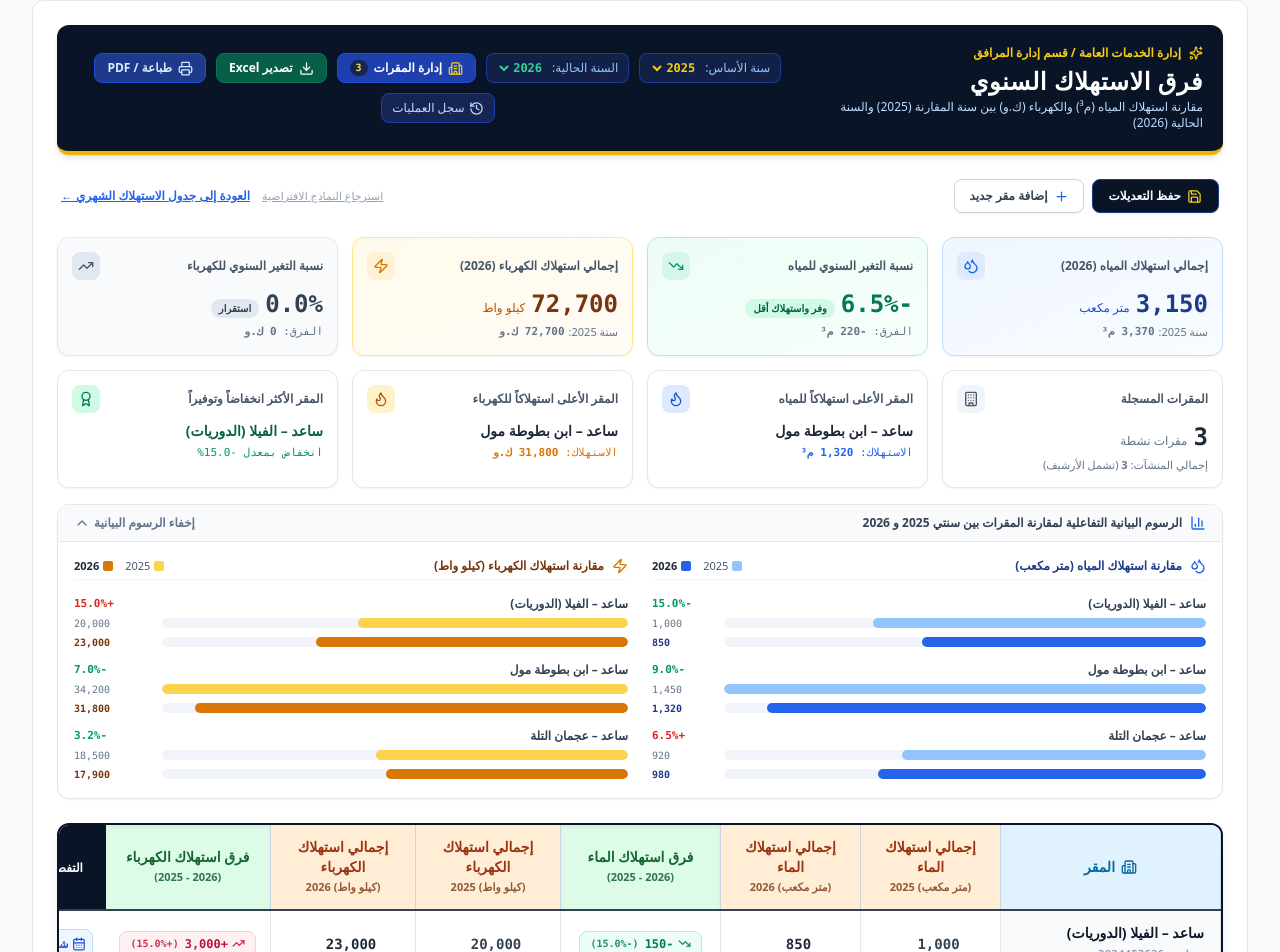
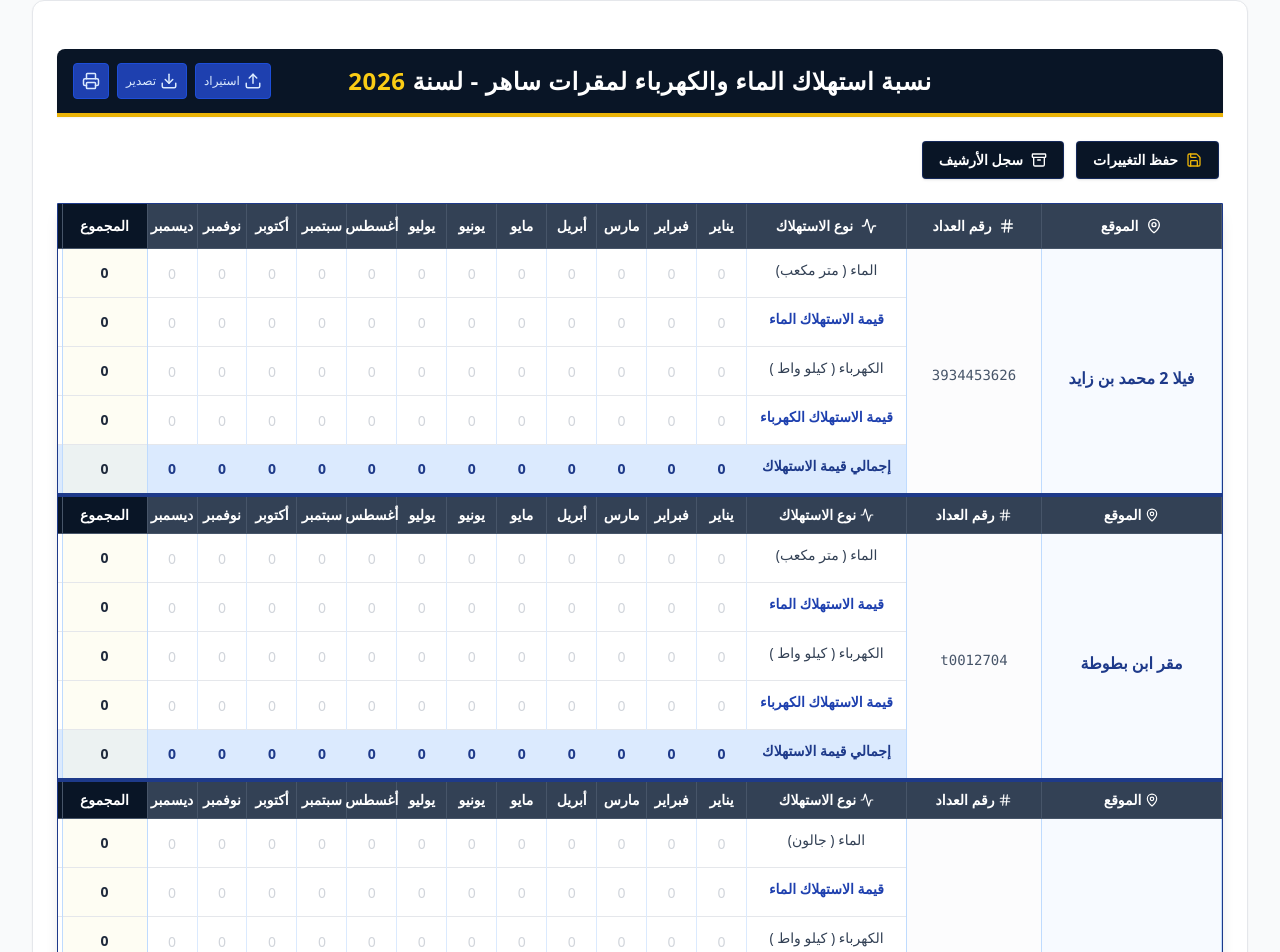
Before and after one commit to privatep88/record_water_elc, a React (Vite) app: page / in a window 1280 px wide. Shown: the part 204-1156 px from the top of the page. Built offline with nearby package versions, Linux system fonts and the light colour scheme.

Commit message:
feat: update annual consumption system defaults
- Default active view to monthly
- Expand selectable years range to 2015-2099
- Add reset-to-zero functionality for consumption data
- Increment storage version for records to v2

```diff
--- a/App.tsx
+++ b/App.tsx
@@ -20,8 +20,8 @@ const getInitialData = (): SiteData[] => {
 };
 
 function App() {
-  // Navigation View Tab: 'annual_diff' or 'monthly'
-  const [activeView, setActiveView] = useState<'annual_diff' | 'monthly'>('annual_diff');
+  // Navigation View Tab: 'monthly' or 'annual_diff' (Default: جدول الاستهلاك الشهري)
+  const [activeView, setActiveView] = useState<'annual_diff' | 'monthly'>('monthly');
 
   // Set default year to current year dynamically
   const [currentYear, setCurrentYear] = useState(new Date().getFullYear());
--- a/components/AnnualConsumption/AnnualConsumptionSystem.tsx
+++ b/components/AnnualConsumption/AnnualConsumptionSystem.tsx
@@ -92,9 +92,11 @@ export const AnnualConsumptionSystem: React.FC<AnnualConsumptionSystemProps> = (
     year: number;
   } | null>(null);
 
-  // Available selectable years
+  // Available selectable years - expanded from 2015 to 2099
   const availableYears = useMemo(() => {
-    const list = [2022, 2023, 2024, 2025, 2026, 2027, 2028, 2029, 2030];
+    const startYear = 2015;
+    const endYear = 2099;
+    const list = Array.from({ length: endYear - startYear + 1 }, (_, i) => startYear + i);
     return Array.from(new Set([...list, baseYear, currentYear])).sort((a, b) => a - b);
   }, [baseYear, currentYear]);
 
@@ -291,6 +293,28 @@ export const AnnualConsumptionSystem: React.FC<AnnualConsumptionSystemProps> = (
       setBaseYear(2025);
       setCurrentYear(2026);
       addAuditLog('إعادة ضبط المصنع', 'تم استرجاع المقرات والبيانات الافتراضية للنظام');
+    }
+  };
+
+  // Zero out all numbers in the table
+  const handleResetToZero = () => {
+    if (
+      window.confirm(
+        'هل أنت متأكد من تصفير كافة أرقام وأعداد استهلاك الماء والكهرباء في جدول فرق الاستهلاك السنوي؟'
+      )
+    ) {
+      setRecords((prev) => {
+        const next: Record<string, Record<number, AnnualConsumptionRecord>> = {};
+        sites.forEach((site) => {
+          next[site.id] = {
+            ...(prev[site.id] || {}),
+            [baseYear]: { water: 0, electricity: 0, updatedAt: new Date().toISOString() },
+            [currentYear]: { water: 0, electricity: 0, updatedAt: new Date().toISOString() },
+          };
+        });
+        return next;
+      });
+      addAuditLog('تصفير الأرقام', `تم تصفير أرقام استهلاك الماء والكهرباء لسنتي ${baseYear} و ${currentYear}`);
     }
   };
 
@@ -495,6 +519,17 @@ export const AnnualConsumptionSystem: React.FC<AnnualConsumptionSystemProps> = (
             <Plus size={15} className="text-blue-600" />
             <span>إضافة مقر جديد</span>
           </button>
+
+          {/* Zero out Numbers Button */}
+          <button
+            type="button"
+            onClick={handleResetToZero}
+            className="flex items-center gap-1.5 bg-white hover:bg-slate-50 text-slate-700 px-3.5 py-2 rounded-lg text-xs font-bold shadow-sm border border-slate-300 transition cursor-pointer"
+            title="تصفير أرقام وأعداد الاستهلاك في الجدول"
+          >
+            <RotateCcw size={15} className="text-amber-600" />
+            <span>تصفير الأرقام</span>
+          </button>
         </div>
 
         <div className="flex items-center gap-3 text-xs text-slate-500">
@@ -519,16 +554,7 @@ export const AnnualConsumptionSystem: React.FC<AnnualConsumptionSystemProps> = (
         </div>
       </div>
 
-      {/* KPIs & Analytics Dashboard */}
-      <AnnualKPIs
-        baseYear={baseYear}
-        currentYear={currentYear}
-        sites={sites}
-        records={records}
-        totals={totals}
-      />
-
-      {/* Main Table: "فرق الاستهلاك السنوي" */}
+      {/* Main Table: "فرق الاستهلاك السنوي" - Directly under Save and Add buttons */}
       <AnnualTable
         baseYear={baseYear}
         currentYear={currentYear}
@@ -538,6 +564,29 @@ export const AnnualConsumptionSystem: React.FC<AnnualConsumptionSystemProps> = (
         onOpenMonthlyModal={handleOpenMonthlyModal}
         totals={totals}
       />
+
+      {/* KPIs & Analytics Dashboard - Positioned below the table with all features preserved */}
+      <div className="pt-4 border-t border-slate-200 print:hidden space-y-3">
+        <div className="flex items-center justify-between px-1">
+          <div className="flex items-center gap-2">
+            <Sparkles size={16} className="text-yellow-500" />
+            <h3 className="text-sm font-bold text-slate-800">
+              لوحة المؤشرات التحليلية والإحصائيات
+            </h3>
+          </div>
+          <span className="text-xs text-slate-500">
+            تحليل استهلاك الطاقة ومعدلات التغير لسنتي {baseYear} و {currentYear}
+          </span>
+        </div>
+
+        <AnnualKPIs
+          baseYear={baseYear}
+          currentYear={currentYear}
+          sites={sites}
+          records={records}
+          totals={totals}
+        />
+      </div>
 
       {/* Modals */}
       <SiteManagementModal
--- a/components/AnnualConsumption/annualHelpers.ts
+++ b/components/AnnualConsumption/annualHelpers.ts
@@ -2,7 +2,7 @@ import { MonthKey, MONTHS, AnnualSite, AnnualConsumptionRecord, AuditLogEntry }
 
 export const ANNUAL_STORAGE_KEYS = {
   SITES: 'saher_annual_sites_directory_v1',
-  RECORDS: 'saher_annual_consumption_records_v1',
+  RECORDS: 'saher_annual_consumption_records_v2',
   YEARS: 'saher_annual_configured_years_v1',
   AUDIT: 'saher_annual_audit_log_v1',
   SELECTED_BASE_YEAR: 'saher_annual_base_year_v1',
@@ -45,44 +45,44 @@ export const DEFAULT_ANNUAL_SITES: AnnualSite[] = [
 export const DEFAULT_CONSUMPTION_RECORDS: Record<string, Record<number, AnnualConsumptionRecord>> = {
   'site_saed_villa': {
     2025: {
-      water: 1000,
-      electricity: 20000,
-      notes: 'استهلاك اعتيادي لسنة 2025',
-      updatedAt: '2025-12-31T12:00:00.000Z'
+      water: 0,
+      electricity: 0,
+      notes: '',
+      updatedAt: '2025-01-01T00:00:00.000Z'
     },
     2026: {
-      water: 850,
-      electricity: 23000,
-      notes: 'انخفاض في استهلاك المياه بنسبة 15%',
-      updatedAt: '2026-06-30T12:00:00.000Z'
+      water: 0,
+      electricity: 0,
+      notes: '',
+      updatedAt: '2026-01-01T00:00:00.000Z'
     }
   },
   'site_saed_battuta': {
     2025: {
-      water: 1450,
-      electricity: 34200,
-      notes: 'سنة الأساس',
-      updatedAt: '2025-12-31T12:00:00.000Z'
+      water: 0,
+      electricity: 0,
+      notes: '',
+      updatedAt: '2025-01-01T00:00:00.000Z'
     },
     2026: {
-      water: 1320,
-      electricity: 31800,
-      notes: 'تحسن في كفاءة التبريد والإنارة',
-      updatedAt: '2026-06-30T12:00:00.000Z'
+      water: 0,
+      electricity: 0,
+      notes: '',
+      updatedAt: '2026-01-01T00:00:00.000Z'
     }
   },
   'site_saed_ajman': {
     2025: {
-      water: 920,
-      electricity: 18500,
-      notes: 'سنة الأساس',
-      updatedAt: '2025-12-31T12:00:00.000Z'
+      water: 0,
+      electricity: 0,
+      notes: '',
+      updatedAt: '2025-01-01T00:00:00.000Z'
     },
     2026: {
-      water: 980,
-      electricity: 17900,
-      notes: 'زيادة طفيفة في المياه مع خفض استهلاك الكهرباء',
-      updatedAt: '2026-06-30T12:00:00.000Z'
+      water: 0,
+      electricity: 0,
+      notes: '',
+      updatedAt: '2026-01-01T00:00:00.000Z'
     }
   }
 };
--- a/components/ConsumptionTable.tsx
+++ b/components/ConsumptionTable.tsx
@@ -682,19 +682,6 @@ const ConsumptionTable: React.FC<ConsumptionTableProps> = ({
           <Archive size={16} />سجل الأرشيف
           {archivedData.length > 0 && <span className="bg-red-500 text-white text-[10px] px-1.5 rounded-full mr-1">{archivedData.length}</span>}
         </button>
-
-        {onOpenAnnualComparison && (
-          <button
-            type="button"
-            onClick={onOpenAnnualComparison}
-            className="flex items-center gap-2 bg-gradient-to-r from-blue-700 via-indigo-700 to-blue-800 hover:from-blue-600 hover:to-indigo-600 text-white px-4 py-2 rounded shadow transition-all text-sm font-bold border border-blue-500/50 cursor-pointer group"
-            title="الانتقال إلى نظام فرق الاستهلاك السنوي وإدارة المقرات"
-          >
-            <BarChart3 size={16} className="text-yellow-400 group-hover:scale-110 transition-transform" />
-            <span>فرق الاستهلاك السنوي</span>
-            <span className="bg-yellow-400 text-slate-900 text-[10px] px-1.5 py-0.2 rounded-full font-bold">جديد</span>
-          </button>
-        )}
       </div>
 
       <div className="overflow-x-auto border border-blue-900 rounded-b-lg shadow-lg bg-white print:shadow-none print:border-none">
```
Also changed, not shown: public/assets/aistudio/____-_______-_____-_________-____-2026-11-02-2026_06_32_PM_e91599f0.png (added).
